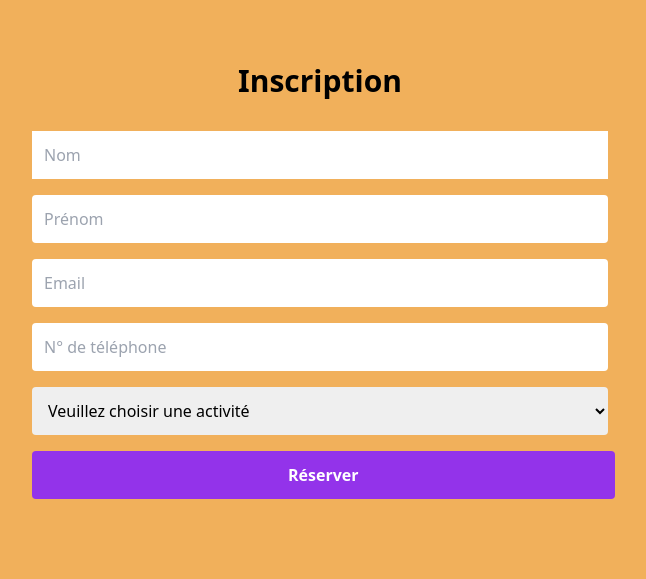
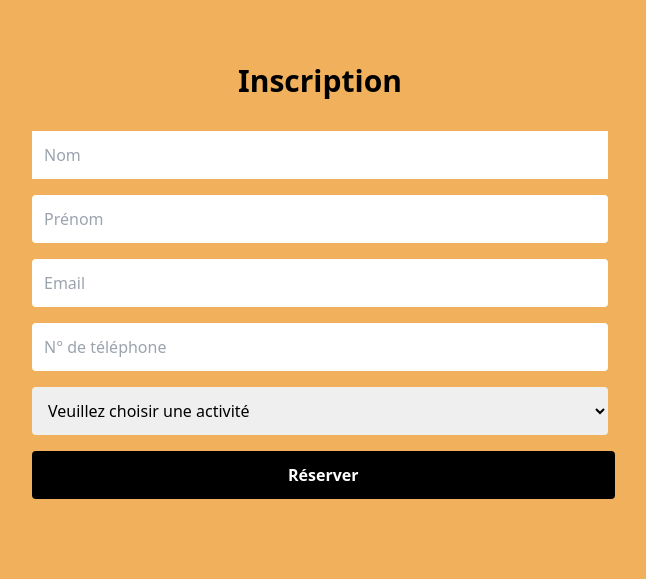
Before and after one commit to FadwaElouah/Salle_sport, a PHP site: page / in a window 1280 px wide. Shown: the part 241-820 px from the top of the page, without its empty margins (320-966 px from the left). Run offline with PHP 8.4, Linux system fonts and the light colour scheme; data that the repository does not hold is empty; some libraries are stand-ins or nearby versions.

Commit message:
ajouter une bouton

```diff
--- a/index.php
+++ b/index.php
@@ -79,7 +79,7 @@ try {
                         <?php endforeach; ?>
                     </select>
                 </div>
-                <button type="submit" class="bg-purple-600 hover:bg-purple-500 text-white font-bold py-3 px-[16rem] rounded">Réserver</button>
+                <button type="submit" class="bg-black hover:opacity-[0.8] text-white font-bold py-3 px-[16rem] rounded  transition ">Réserver</button>
             </form>
         </div>
     </section>
```
